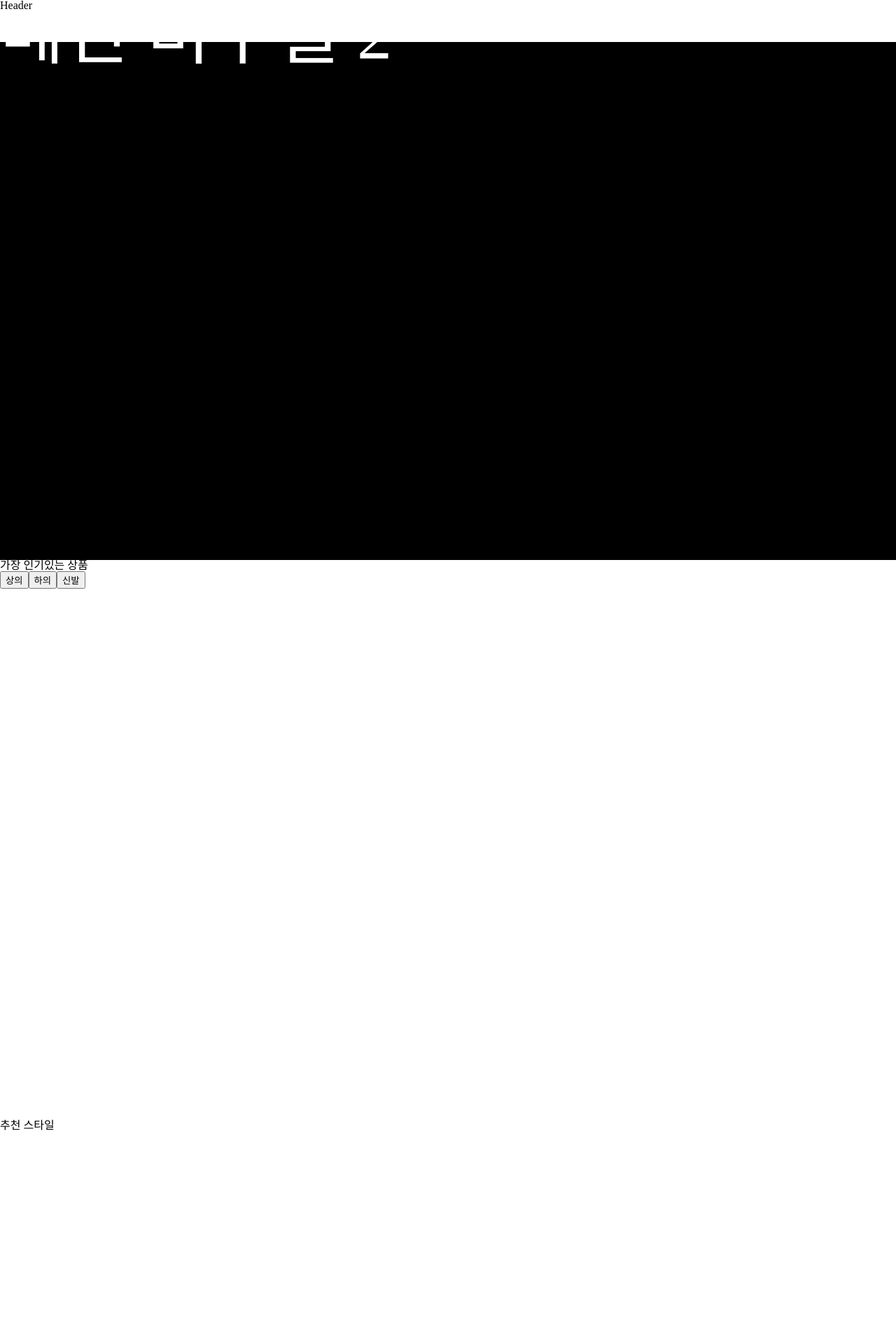
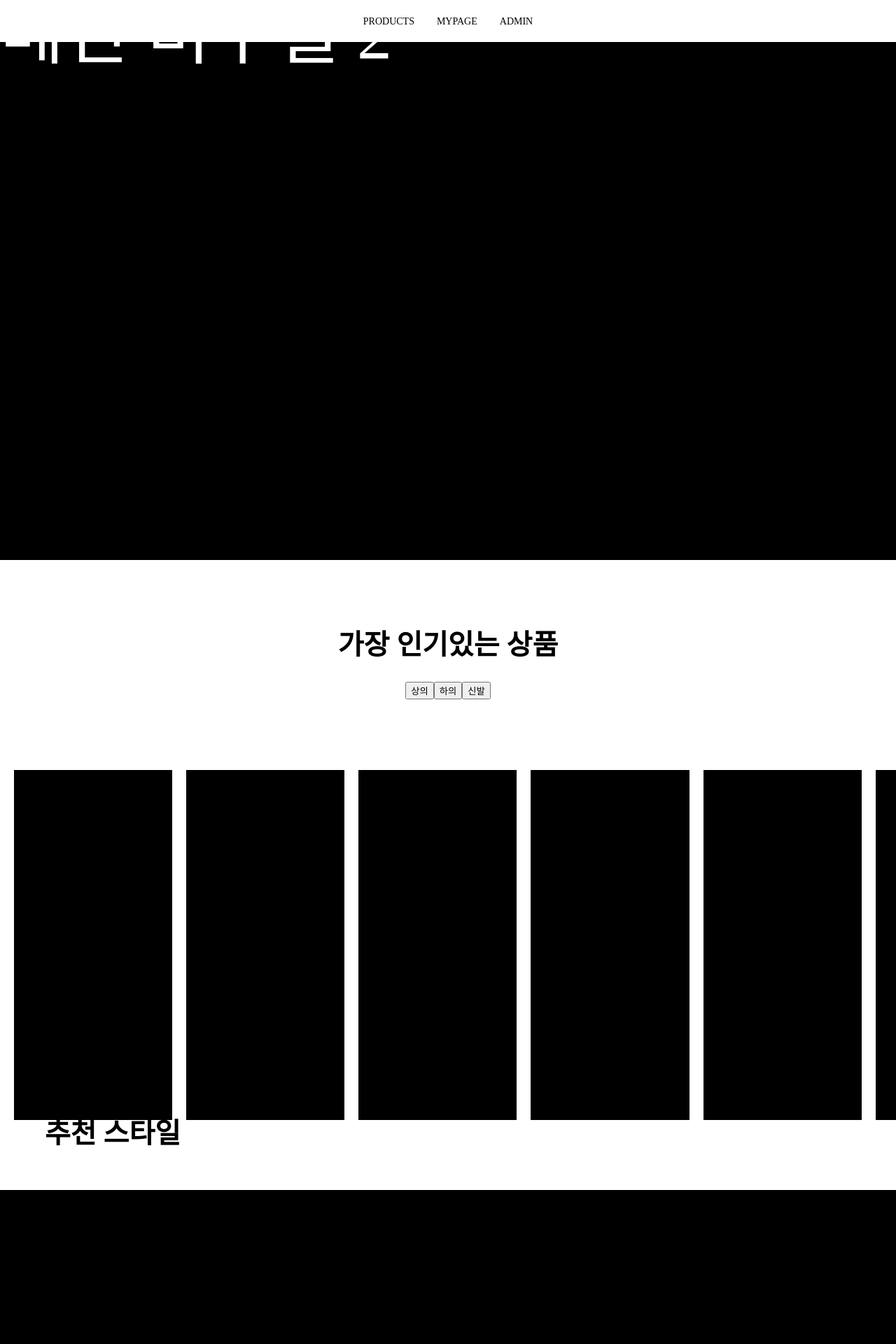
Before and after one commit to minjoon97/MicroShoppingNext, a Next.js app: page / in a window 1280 px wide. Shown: the top 1920 px of the page at 70% size. Built offline with nearby package versions, Linux system fonts and the light colour scheme.

Commit message:
✨250228products

```diff
--- a/src/app/page.module.css
+++ b/src/app/page.module.css
@@ -20,8 +20,46 @@
   background-color: white;
 }
 
+.popular .popularMenu {
+  height: 300px;
+  display: flex;
+  flex-direction: column;
+  justify-content: center;
+  align-items: center;
+  gap: 2rem;
+}
+
+.popularMenu h2 {
+  font-size: 40px;
+  font-weight: 600;
+}
+
+.popular .mainSlideItem {
+  height: 500px;
+  background-color: black;
+  margin-left: 20px;
+}
+
 .recommend {
   width: 100%;
   height: 100vh;
   background-color: white;
 }
+
+.recommendTitle {
+  max-width: 1500px;
+  width: 90%;
+  height: 100px;
+  margin: 0 auto;
+}
+
+.recommendTitle h2 {
+  font-size: 40px;
+  font-weight: 600;
+}
+
+.recommend .mainSlideItem {
+  width: 800px;
+  height: 600px;
+  background-color: black;
+}
--- a/src/app/page.tsx
+++ b/src/app/page.tsx
@@ -29,17 +29,47 @@ export default function Home() {
         ))}
       </Swiper>
       <section className={styles.popular}>
-        <div>
+        <div className={styles.popularMenu}>
           <h2>가장 인기있는 상품</h2>
-          <button>상의</button>
-          <button>하의</button>
-          <button>신발</button>
+          <div>
+            <button>상의</button>
+            <button>하의</button>
+            <button>신발</button>
+          </div>
         </div>
+        <Swiper
+          key="popularswiper"
+          modules={[Pagination]}
+          slidesPerView={5.2}
+          loop={true}
+        >
+          {[1, 2, 3, 4, 5, 6, 7, 8, 9, 10].map((index) => (
+            <SwiperSlide key={`section-${index}`}>
+              <div className={styles.mainSlideItem}>
+                <h1 className={styles.title}>인기상품{index}</h1>
+              </div>
+            </SwiperSlide>
+          ))}
+        </Swiper>
       </section>
       <section className={styles.recommend}>
-        <div>
+        <div className={styles.recommendTitle}>
           <h2>추천 스타일</h2>
         </div>
+        <Swiper
+          key="recommendswiper"
+          modules={[Pagination]}
+          slidesPerView={2.2}
+          loop={true}
+        >
+          {[1, 2, 3, 4, 5].map((index) => (
+            <SwiperSlide key={`section-${index}`}>
+              <div className={styles.mainSlideItem}>
+                <h1 className={styles.title}>추천상품{index}</h1>
+              </div>
+            </SwiperSlide>
+          ))}
+        </Swiper>
       </section>
     </div>
   );
--- /dev/null
+++ b/src/app/products/page.module.css
@@ -0,0 +1,42 @@
+.wrapper {
+  display: flex;
+  flex-wrap: wrap;
+  padding-top: 200px;
+}
+
+.title {
+  max-width: 1800px;
+  width: 90%;
+  margin: 0 auto;
+  padding: 20px;
+}
+
+.title h2 {
+  font-size: 30px;
+  font-weight: 600;
+}
+
+.gridContainer {
+  display: flex;
+  flex-wrap: wrap;
+  max-width: 1800px;
+  width: 90%;
+  margin: 0 auto;
+}
+
+.gridItem {
+  width: 25%;
+  height: 500px;
+  box-sizing: border-box;
+  padding: 20px;
+  padding-bottom: 80px;
+}
+
+.itemContent {
+  background-color: rgb(240, 240, 240);
+  height: 100%;
+  display: flex;
+  justify-content: center;
+  align-items: center;
+  border-radius: 4px;
+}
--- a/src/components/Header/index.module.css
+++ b/src/components/Header/index.module.css
@@ -7,3 +7,17 @@
   left: 0;
   z-index: 9999;
 }
+
+.menu {
+  height: 100%;
+  display: flex;
+  justify-content: center;
+  align-items: center;
+  gap: 2rem;
+}
+
+.listItemContent {
+  color: black;
+  font-size: 14px;
+  text-decoration: none;
+}
--- a/src/components/Header/index.tsx
+++ b/src/components/Header/index.tsx
@@ -1,7 +1,28 @@
+import Link from "next/link";
 import styles from "./index.module.css";
 
 const Header = () => {
-  return <div className={styles.wrapper}>Header</div>;
+  return (
+    <div className={styles.wrapper}>
+      <ul className={styles.menu}>
+        <li className={styles.listItem}>
+          <Link className={styles.listItemContent} href="/products">
+            PRODUCTS
+          </Link>
+        </li>
+        <li className={styles.listItem}>
+          <Link className={styles.listItemContent} href="/products">
+            MYPAGE
+          </Link>
+        </li>
+        <li className={styles.listItem}>
+          <Link className={styles.listItemContent} href="/products">
+            ADMIN
+          </Link>
+        </li>
+      </ul>
+    </div>
+  );
 };
 
 export default Header;
```
Also changed, not shown: src/app/products/page.tsx (+15 -3 lines).
